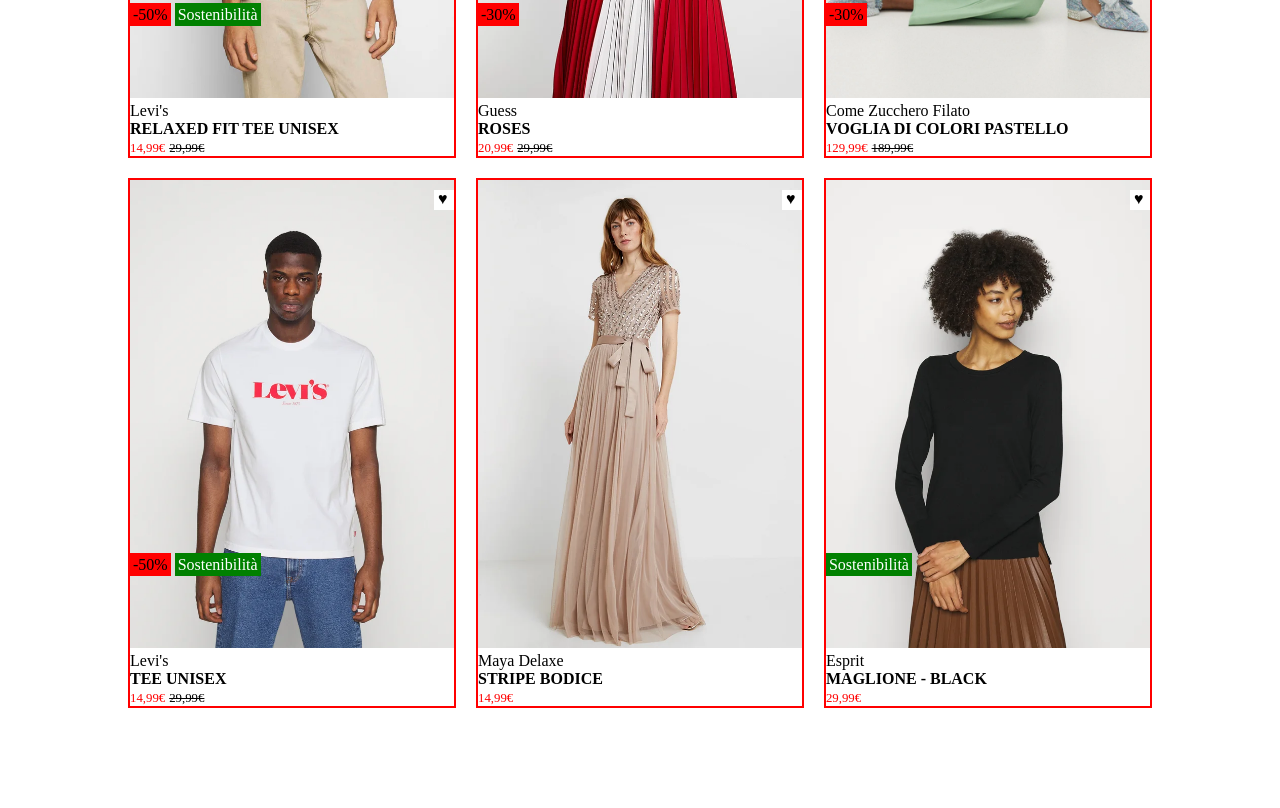
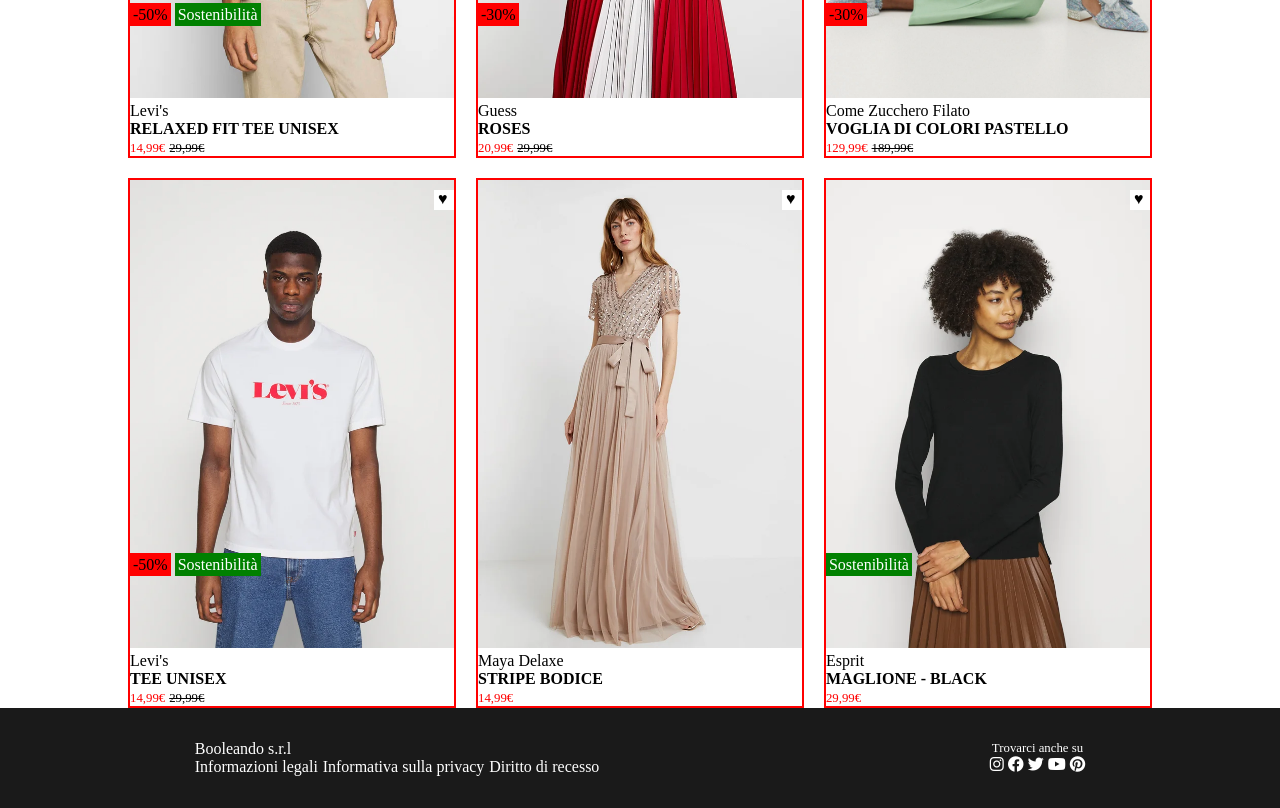
Before and after one commit to StefanoM98/html-css-boolando, a plain HTML site: page index.html in a window 1280 px wide. Shown: the part 522-1330 px from the top of the page. Before the commit the page ends 1230 px from the top, so only its background shows below. Drawn offline with Linux system fonts and the light colour scheme.

Commit message:
Add: Footer container and footer

```diff
--- a/css/style.css
+++ b/css/style.css
@@ -30,7 +30,7 @@ a {
     height: 60px;
     width: 100%;
     position: fixed;
-
+    z-index: 1;
     top: 0;
     left: 0;
 }
@@ -145,3 +145,40 @@ a {
     top: 0;
     left: 0;
 }
+
+
+/* FOOTER */
+footer {
+    background-color: #1a1a1a;
+}
+.footer-container {
+    margin-top: 50px;
+    height: 100px;
+    display: flex;
+    justify-content: space-around;
+    align-items: center;
+    color: white;
+    width: 100%;
+    margin: 0 auto;
+
+}
+
+
+
+.footer-left ul{
+    list-style-type: none;
+}
+
+.footer-left li {
+    display: inline-block;
+    margin-right: .05rem;
+}
+
+.footer-right {
+    /* padding: 30px 130px; */
+}
+
+.footer-right p {
+    text-align: center;
+    font-size: .8rem;
+}
--- a/index.html
+++ b/index.html
@@ -130,6 +130,28 @@
     <!-- /MAIN -->
 
     <!-- FOOTER -->
+    <footer>
+       <div class="footer-container">
+            <div class="footer-left"> Booleando s.r.l
+                <ul>
+                    <li><a href="">Informazioni legali</a> </li>
+                    <li><a href="">Informativa sulla privacy</a> </li>
+                    <li><a href="">Diritto di recesso</a> </li>
+                </ul>
+            </div>
+
+            <div class="footer-right">
+                <p>Trovarci anche su</p>
+                <div class="icon">
+                    <i class="fa-brands fa-instagram"></i>
+                    <i class="fa-brands fa-facebook"></i>
+                    <i class="fa-brands fa-twitter"></i>
+                    <i class="fa-brands fa-youtube"></i>
+                    <i class="fa-brands fa-pinterest"></i>
+                </div>
+            </div>
+       </div>
+    </footer>
     <!-- /FOOTER -->
 </body>
 </html>
```
